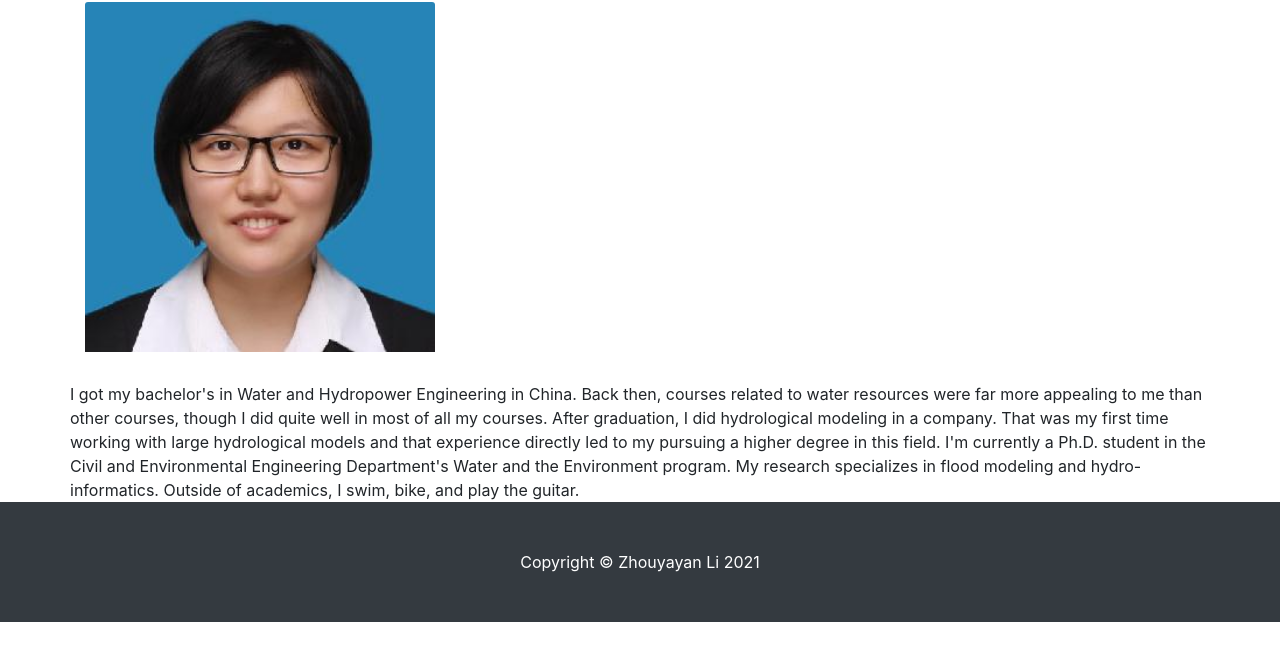
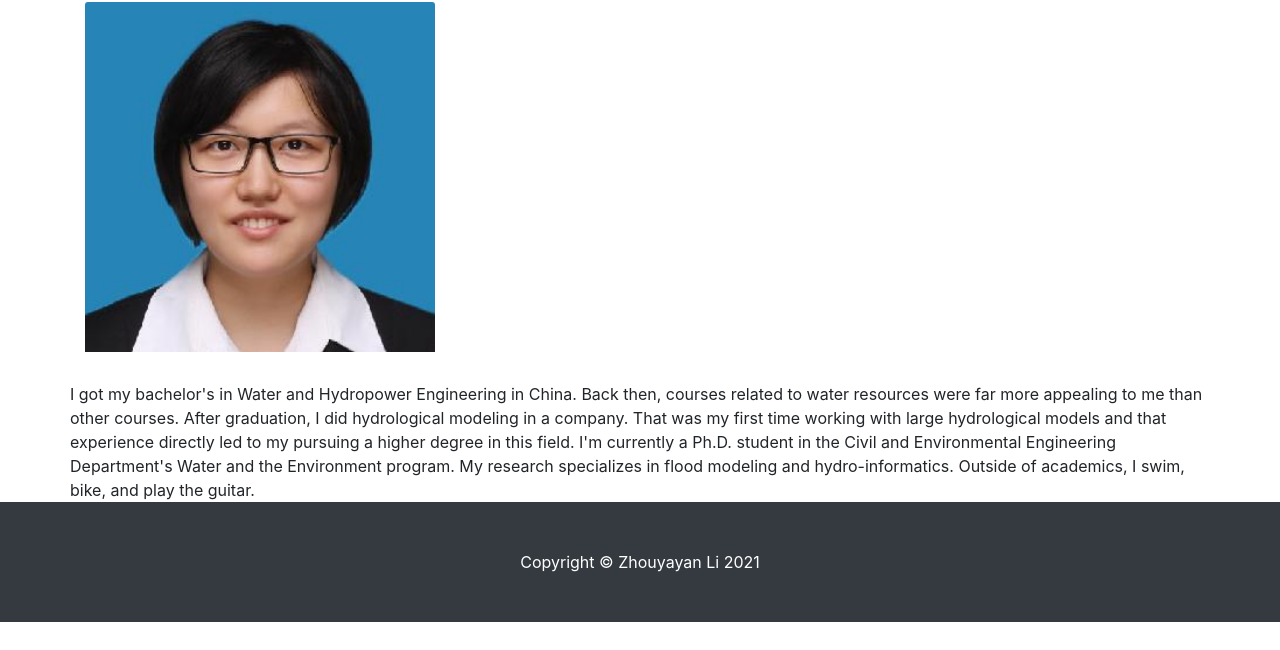
Before and after one commit to geog3540/zli284, a website: page shortbio.html in a window 1280 px wide. Shown: the part 150-800 px from the top of the page. Drawn offline with Linux system fonts and the light colour scheme.

Commit message:
Update shortbio.html

```diff
--- a/shortbio.html
+++ b/shortbio.html
@@ -60,7 +60,7 @@
         <div class="col-lg-4 col-sm-6 portfolio-item">
           <img class="card-img-top" src="image/iris300.jpg" alt="">
         </div>
-        <p class="card-text">I got my bachelor's in Water and Hydropower Engineering in China. Back then, courses related to water resources were far more appealing to me than other courses, though I did quite well in most of all my courses. After graduation, I did hydrological modeling in a company. That was my first time working with large hydrological models and that experience directly led to my pursuing a higher degree in this field. I'm currently a Ph.D. student in the Civil and Environmental Engineering Department's Water and the Environment program. My research specializes in flood modeling and hydro-informatics. Outside of academics, I swim, bike, and play the guitar.</p>
+        <p class="card-text">I got my bachelor's in Water and Hydropower Engineering in China. Back then, courses related to water resources were far more appealing to me than other courses. After graduation, I did hydrological modeling in a company. That was my first time working with large hydrological models and that experience directly led to my pursuing a higher degree in this field. I'm currently a Ph.D. student in the Civil and Environmental Engineering Department's Water and the Environment program. My research specializes in flood modeling and hydro-informatics. Outside of academics, I swim, bike, and play the guitar.</p>
       </div>
       <!-- /.row -->
 
```
